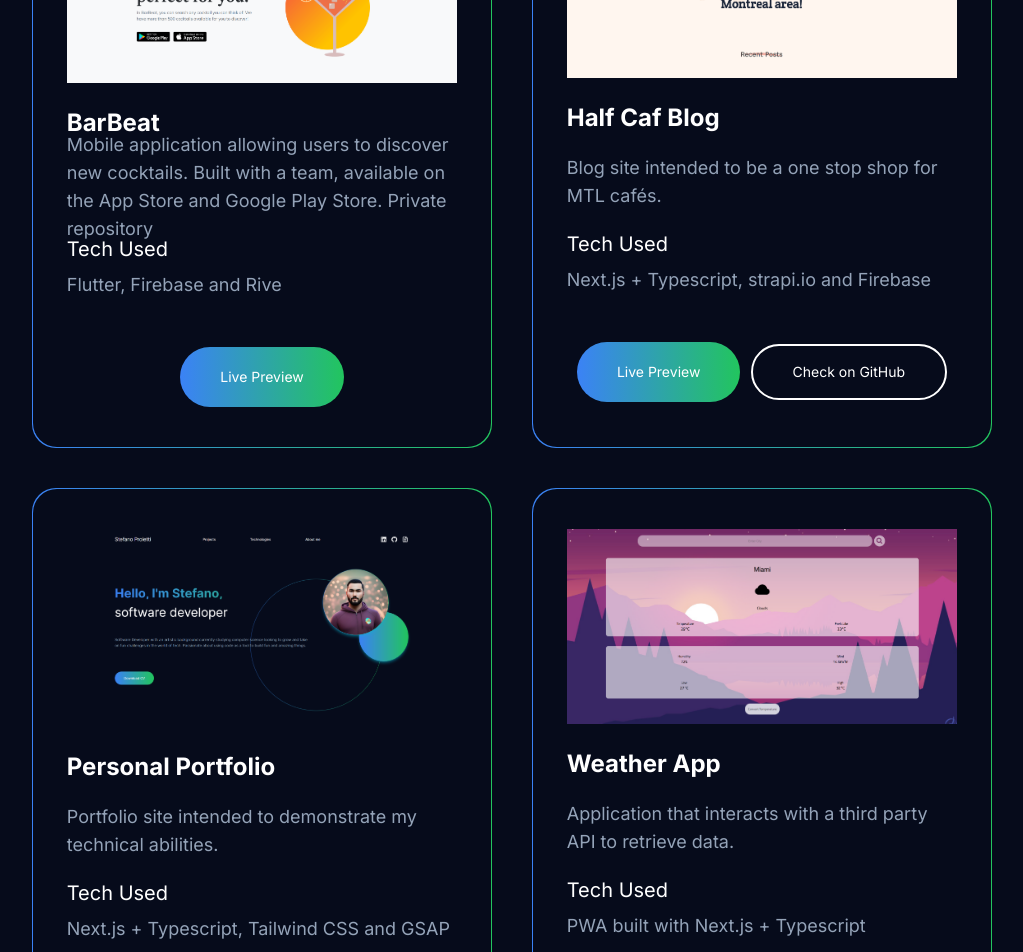
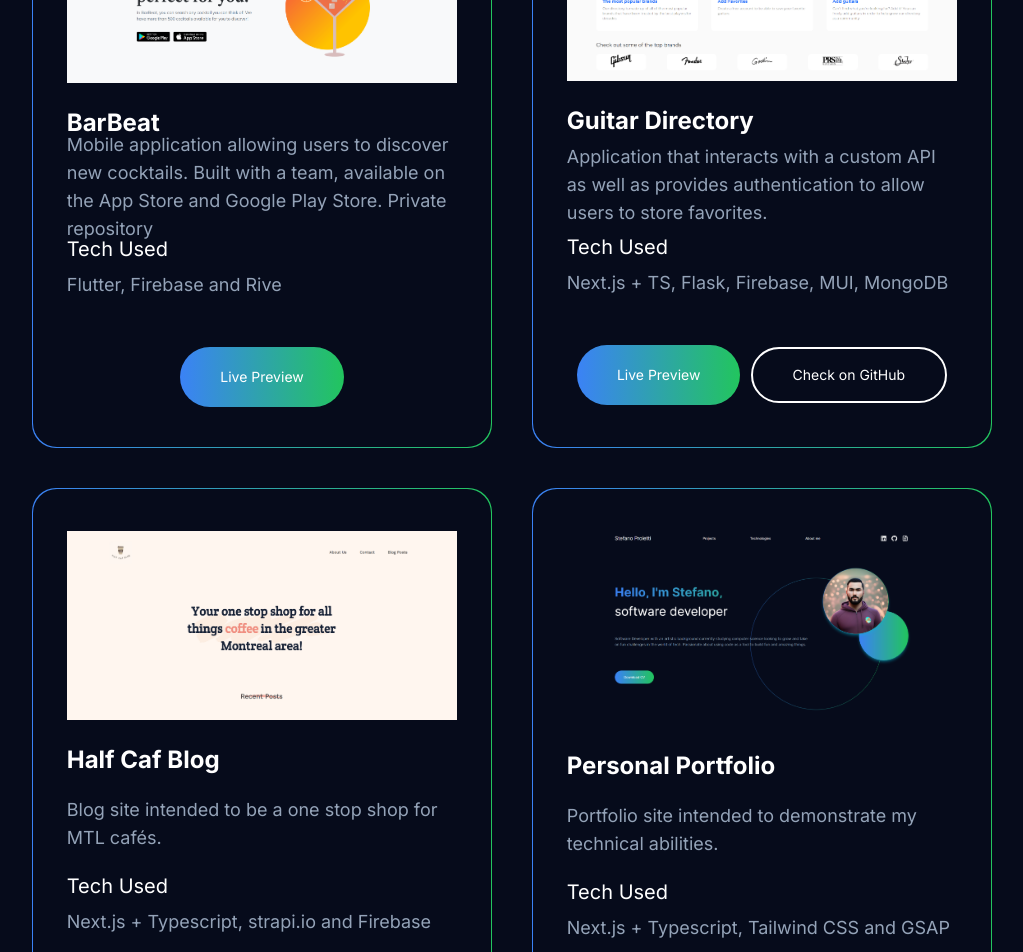
Before and after one commit to stefanomusicman/personal_portfolio_v2, a Next.js app: page / in a window 1280 px wide. Shown: the part 1060-2012 px from the top of the page, without its empty margins (128-1151 px from the left). Built offline with nearby package versions, Linux system fonts and the light colour scheme.

Commit message:
chore: swap weather app project for guitar directory project

```diff
--- a/components/HeroSection.tsx
+++ b/components/HeroSection.tsx
@@ -170,7 +170,6 @@ const TextSection = () => {
     const nameStyles: string = "font-bold text-2xl lg:text-5xl xl:text-6xl bg-gradient-to-r from-blue-500 to-green-500 inline-block text-transparent bg-clip-text";
     const titleStyles: string = "text-2xl lg:text-5xl xl:text-6xl";
     const description: string = "Motivated Software Developer eager to embrace engaging challenges in the dynamic realm of technology. Enthusiastic about leveraging code as a powerful instrument to create innovative and compelling solutions.";
-    {/* Passionate about using code as a tool to build fun and amazing things. */ }
 
     const nameRef: any = useRef();
     const titleRef: any = useRef();
--- a/components/Projects.tsx
+++ b/components/Projects.tsx
@@ -132,6 +132,17 @@ const projectInfo: CardInfo[] = [
     },
     {
         id: 2,
+        title: 'Guitar Directory',
+        img: '/guitar_directory.png',
+        tech: 'Next.js + TS, Flask, Firebase, MUI, MongoDB',
+        description: 'Application that interacts with a custom API as well as provides authentication to allow users to store favorites.',
+        showDemoLink: true,
+        showCodeLink: true,
+        demoLink: 'https://guitar-frontend.vercel.app',
+        codeLink: 'https://github.com/stefanomusicman/guitar_frontend',
+    },
+    {
+        id: 3,
         title: 'Half Caf Blog',
         img: '/half_caf_blog.png',
         tech: 'Next.js + Typescript, strapi.io and Firebase',
@@ -142,7 +153,7 @@ const projectInfo: CardInfo[] = [
         codeLink: 'https://github.com/stefanomusicman/half-caf-blog',
     },
     {
-        id: 3,
+        id: 4,
         title: 'Personal Portfolio',
         img: '/personal_portfolio_2.png',
         tech: 'Next.js + Typescript, Tailwind CSS and GSAP',
@@ -152,15 +163,4 @@ const projectInfo: CardInfo[] = [
         demoLink: '',
         codeLink: 'https://github.com/stefanomusicman/personal_portfolio_v2',
     },
-    {
-        id: 4,
-        title: 'Weather App',
-        img: '/weather_app.png',
-        tech: 'PWA built with Next.js + Typescript',
-        description: 'Application that interacts with a third party API to retrieve data.',
-        showDemoLink: true,
-        showCodeLink: true,
-        demoLink: 'https://weather-app-rose-two.vercel.app/',
-        codeLink: 'https://github.com/stefanomusicman/weather-app',
-    }
 ]
```
Also changed, not shown: public/guitar_directory.png (added).
